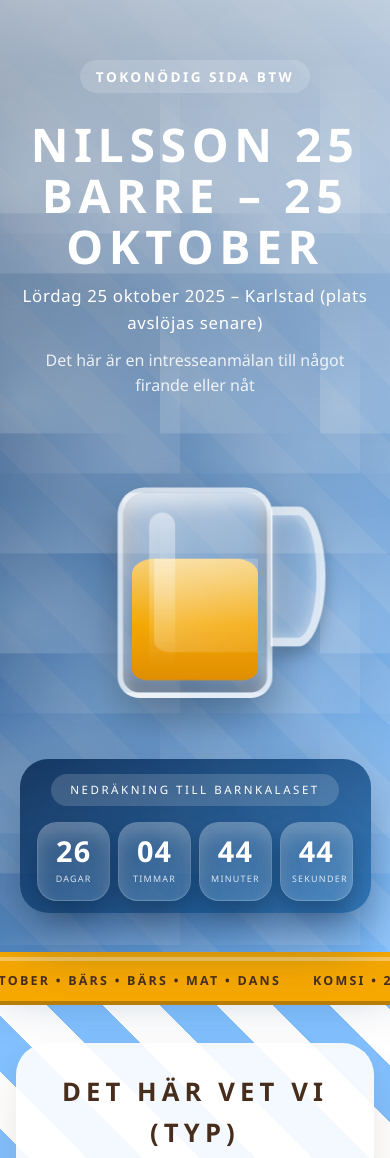
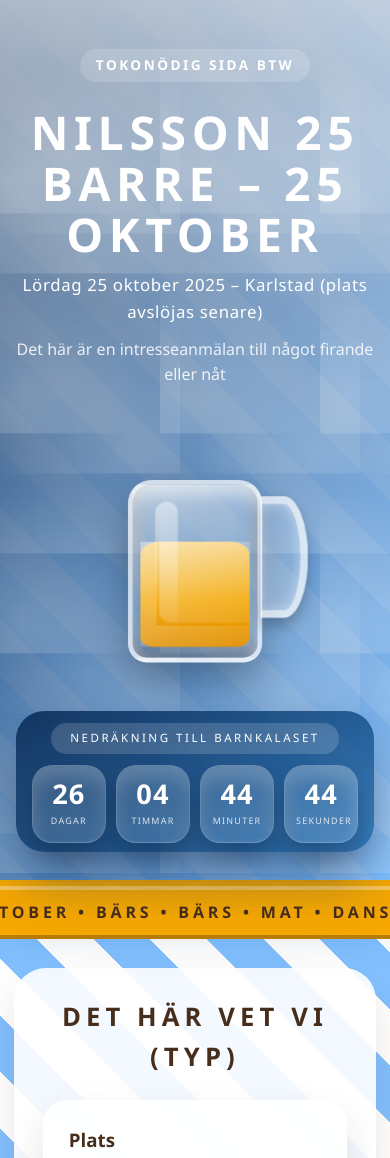
Before and after one commit to Ruffsrull/25bananer, a plain HTML site: page index.html in a window 390 px wide. Shown: the top 1158 px of the page. Drawn offline with Linux system fonts and the light colour scheme.

Commit message:
Update styles.css

```diff
--- a/styles.css
+++ b/styles.css
@@ -603,7 +603,7 @@ textarea {
             "countdown";
         justify-items: center;
         align-items: center;
-        padding: clamp(3.2rem, 9vw, 4.4rem) clamp(1.4rem, 6vw, 2.4rem) clamp(2rem, 8vw, 3rem);
+        padding: clamp(3.2rem, 9vw, 4.2rem) clamp(1.2rem, 6vw, 2.2rem) clamp(1.8rem, 7vw, 2.6rem);
     }
 
     .hero-text {
@@ -612,91 +612,118 @@ textarea {
     }
 
     .hero-countdown {
-        margin-top: clamp(1.2rem, 4vw, 2rem);
+        margin-top: clamp(0.9rem, 3.5vw, 1.6rem);
         justify-content: center;
     }
 
     .hero-mug {
-        margin: clamp(1.2rem, 7vw, 2.6rem) 0;
+        margin: clamp(1rem, 6vw, 2.2rem) 0;
     }
 
     .hero-countdown .countdown {
-        max-width: min(100%, 560px);
+        max-width: min(100%, 520px);
     }
 
     .form-grid {
         grid-template-columns: repeat(2, minmax(0, 1fr));
-        gap: clamp(1rem, 3vw, 1.6rem);
+        gap: clamp(1rem, 3vw, 1.5rem);
     }
 }
 
 @media (max-width: 600px) {
     body {
-        padding-block-end: 2.4rem;
+        padding-block-end: 2.2rem;
     }
 
     .hero {
-        padding: clamp(2.9rem, 9vw, 3.8rem) clamp(1rem, 5vw, 1.8rem) clamp(1.8rem, 10vw, 2.6rem);
+        padding: clamp(2.6rem, 8vw, 3.2rem) clamp(0.9rem, 4vw, 1.6rem) clamp(1.6rem, 8vw, 2.2rem);
+        gap: clamp(1.2rem, 6vw, 1.8rem);
     }
 
     .hero-mug {
-        transform: scale(0.9);
-        margin: clamp(0.8rem, 6vw, 1.6rem) 0 0;
+        transform: scale(0.84);
+        margin: clamp(0.5rem, 5vw, 1.2rem) 0 0;
     }
 
-    .countdown {
-        gap: 1rem;
+    .hero-countdown {
+        margin-top: -0.2rem;
+    }
+
+    .hero-countdown .countdown {
+        max-width: min(100%, 440px);
+        padding: clamp(0.7rem, 2vw, 1rem) clamp(1.2rem, 4vw, 1.8rem) clamp(0.55rem, 1.6vw, 0.85rem);
     }
 
     .countdown-grid {
-        grid-template-columns: repeat(4, minmax(68px, 1fr));
-        gap: 0.6rem;
+        grid-template-columns: repeat(4, minmax(64px, 1fr));
+        gap: clamp(0.45rem, 2.4vw, 0.75rem);
     }
 
-    .beer-ribbon-track span {
-        padding-inline: 1.2rem;
-        letter-spacing: 0.18em;
-    }
-
-    .detail-grid {
-        grid-template-columns: 1fr;
+    .beer-ribbon {
+        margin: -0.15rem auto clamp(0.9rem, 2.4vw, 1.4rem);
     }
 
     .form-grid {
         grid-template-columns: 1fr;
+        gap: clamp(0.9rem, 3vw, 1.4rem);
+    }
+
+    .details,
+    .vibes,
+    .rsvp {
+        margin-top: clamp(2rem, 6vw, 2.6rem);
     }
 }
 
 @media (max-width: 480px) {
     main {
-        padding-inline: 1rem;
+        padding-inline: 0.9rem;
     }
 
-    .countdown {
-        width: 100%;
-        padding-inline: 1.1rem;
+    .hero {
+        padding: clamp(2.2rem, 8vw, 2.8rem) clamp(0.8rem, 4vw, 1.4rem) clamp(1.3rem, 7vw, 1.9rem);
+        gap: clamp(1rem, 7vw, 1.5rem);
+    }
+
+    .hero-mug {
+        transform: scale(0.78);
+    }
+
+    .hero-countdown {
+        margin-top: -0.25rem;
+    }
+
+    .hero-countdown .countdown {
+        max-width: min(100%, 360px);
+        padding: clamp(0.6rem, 3vw, 0.9rem) clamp(1rem, 4vw, 1.6rem) clamp(0.5rem, 2.5vw, 0.75rem);
     }
 
     .countdown-grid {
-        grid-template-columns: repeat(4, minmax(60px, 1fr));
-        gap: 0.48rem;
+        grid-template-columns: repeat(4, minmax(56px, 1fr));
+        gap: clamp(0.35rem, 3vw, 0.6rem);
     }
 
     .countdown-value {
-        font-size: clamp(1.8rem, 6.8vw, 2.1rem);
+        font-size: clamp(1.7rem, 6.2vw, 1.95rem);
+    }
+
+    .beer-ribbon {
+        margin: -0.1rem auto clamp(0.8rem, 2.8vw, 1.2rem);
     }
 
     .response-buttons {
         flex-direction: column;
+        gap: clamp(0.7rem, 3vw, 1rem);
     }
 
     .response-btn {
         width: 100%;
     }
 
-    .beer-ribbon-track span {
-        font-size: 0.78rem;
-        padding-inline: 1rem;
+    .details,
+    .vibes,
+    .rsvp {
+        margin-top: clamp(1.8rem, 7vw, 2.2rem);
     }
 }
 
```
